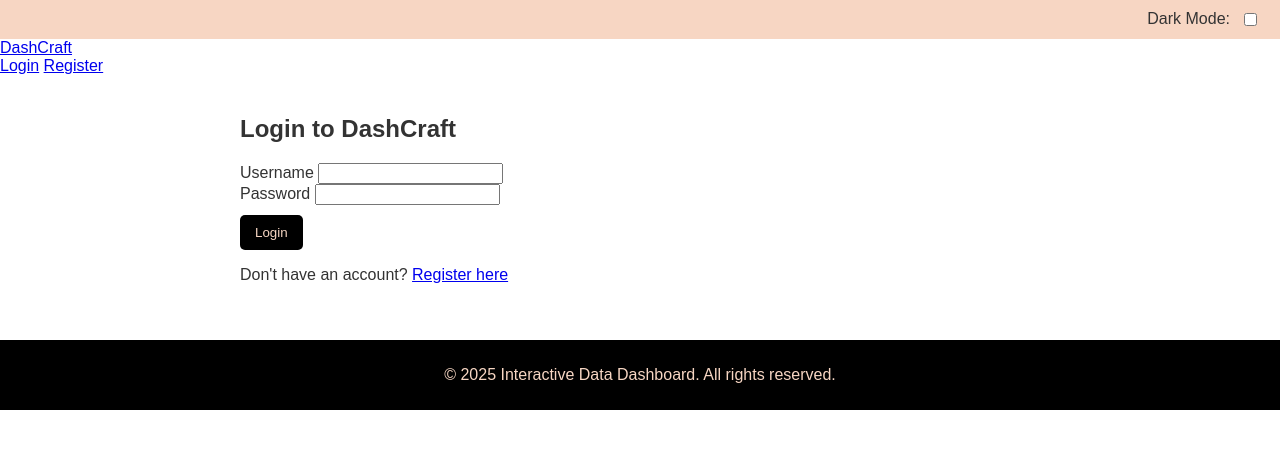
After one commit to D18hr-uv/DashCraft, a Flask app: page /login in a window 1280 px wide. The commit adds this page. Shown: the top 449 px of the page. Run offline with Flask 3, Linux system fonts and the light colour scheme.

Commit message:
feat: Implement user authentication and personalized CSV storage
Adds user registration, login, and logout functionality.
Users can upload CSV files which are stored securely and associated with their account.
The dashboard now loads and visualizes data from the logged-in user's CSV file.

Key changes:
- Integrated Flask-Login, Flask-SQLAlchemy, Flask-Bcrypt.
- Created User and UserFile database models.
- Implemented routes for auth (register, login, logout).
- Modified file upload to save to user-specific directories.
- Updated Dash callbacks to load user-specific data, with robust error handling.
- Created a base template and updated existing templates for consistent UI and user-specific navigation.
- Ensured pages like dashboard and file upload are login-protected.

```diff
--- a/app.py
+++ b/app.py
@@ -1,4 +1,9 @@
-from flask import Flask, render_template, request, redirect
+import os
+from werkzeug.utils import secure_filename
+from flask import Flask, render_template, request, redirect, url_for, flash
+from flask_sqlalchemy import SQLAlchemy
+from flask_login import LoginManager, UserMixin, login_user, login_required, logout_user, current_user
+from flask_bcrypt import Bcrypt
 import pandas as pd
 import dash
 from dash import dcc, html
@@ -6,24 +11,145 @@ from dash.dependencies import Input, Output
 
 # Flask app
 app = Flask(__name__)
+app.config['SECRET_KEY'] = os.urandom(24) # Replace with a strong secret key in production
+app.config['SQLALCHEMY_DATABASE_URI'] = 'sqlite:///site.db'
+app.config['UPLOAD_FOLDER'] = 'uploads'
+
+db = SQLAlchemy(app)
+bcrypt = Bcrypt(app)
+login_manager = LoginManager(app)
+login_manager.login_view = 'login' # Route to redirect to if @login_required is used
+login_manager.login_message_category = 'info'
+
+# User model
+class User(db.Model, UserMixin):
+    id = db.Column(db.Integer, primary_key=True)
+    username = db.Column(db.String(20), unique=True, nullable=False)
+    password_hash = db.Column(db.String(60), nullable=False)
+    files = db.relationship('UserFile', backref='uploader', lazy=True)
+
+    def __repr__(self):
+        return f"User('{self.username}')"
+
+# UserFile model
+class UserFile(db.Model):
+    id = db.Column(db.Integer, primary_key=True)
+    filename = db.Column(db.String(100), nullable=False)
+    filepath = db.Column(db.String(200), nullable=False) # Path to the stored CSV
+    user_id = db.Column(db.Integer, db.ForeignKey('user.id'), nullable=False)
+
+    def __repr__(self):
+        return f"UserFile('{self.filename}', User: '{self.uploader.username}')"
+
+@login_manager.user_loader
+def load_user(user_id):
+    return User.query.get(int(user_id))
+
+# Create upload folder if it doesn't exist
+if not os.path.exists(app.config['UPLOAD_FOLDER']):
+    os.makedirs(app.config['UPLOAD_FOLDER'])
 
 # Dash app
 dash_app = dash.Dash(__name__, server=app, url_base_pathname='/dashboard/')
 
-# Placeholder for uploaded data
-global_data = pd.DataFrame()
+# Placeholder for uploaded data - Will be replaced by user-specific data loading
+# global_data = pd.DataFrame() # This will be removed or refactored
 
-# Flask route for homepage
+# Registration route
+@app.route('/register', methods=['GET', 'POST'])
+def register():
+    if current_user.is_authenticated:
+        return redirect(url_for('index'))
+    if request.method == 'POST':
+        username = request.form.get('username')
+        password = request.form.get('password')
+        confirm_password = request.form.get('confirm_password')
+
+        if password != confirm_password:
+            flash('Passwords do not match!', 'danger')
+            return redirect(url_for('register'))
+
+        existing_user = User.query.filter_by(username=username).first()
+        if existing_user:
+            flash('Username already exists. Please choose a different one.', 'danger')
+            return redirect(url_for('register'))
+
+        hashed_password = bcrypt.generate_password_hash(password).decode('utf-8')
+        user = User(username=username, password_hash=hashed_password)
+        db.session.add(user)
+        db.session.commit()
+        flash(f'Account created for {username}! You can now log in.', 'success')
+        return redirect(url_for('login'))
+    return render_template('register.html')
+
+# Login route
+@app.route('/login', methods=['GET', 'POST'])
+def login():
+    if current_user.is_authenticated:
+        return redirect(url_for('index'))
+    if request.method == 'POST':
+        username = request.form.get('username')
+        password = request.form.get('password')
+        user = User.query.filter_by(username=username).first()
+        if user and bcrypt.check_password_hash(user.password_hash, password):
+            login_user(user, remember=True)
+            next_page = request.args.get('next')
+            flash('Login successful!', 'success')
+            return redirect(next_page) if next_page else redirect(url_for('index'))
+        else:
+            flash('Login unsuccessful. Please check username and password.', 'danger')
+    return render_template('login.html')
+
+# Logout route
+@app.route('/logout')
+@login_required
+def logout():
+    logout_user()
+    flash('You have been logged out.', 'info')
+    return redirect(url_for('login'))
+
+# Flask route for homepage - protected
 @app.route('/', methods=['GET', 'POST'])
+@login_required
 def index():
-    if request.method == 'POST':
-        file = request.files['file']
-        if file:
-            global global_data
-            global_data = pd.read_csv(file)
-            return redirect('/dashboard/')
-    return render_template('index.html')
+    if request.method == 'POST': # File upload handled here
+        file = request.files.get('file')
+        if file and file.filename != '':
+            # Ensure user-specific directory exists
+            user_upload_dir = os.path.join(app.config['UPLOAD_FOLDER'], str(current_user.id))
+            if not os.path.exists(user_upload_dir):
+                os.makedirs(user_upload_dir)
 
+            # Sanitize filename
+            filename = secure_filename(file.filename)
+            if not filename: # Handle empty filename after sanitization
+                flash('Invalid file name.', 'danger')
+                return redirect(url_for('index'))
+            filepath = os.path.join(user_upload_dir, filename)
+
+            # Overwrite if file exists for simplicity, or implement versioning/prompt
+            if os.path.exists(filepath):
+                os.remove(filepath)
+            file.save(filepath)
+
+            # Update or create UserFile entry
+            user_file_record = UserFile.query.filter_by(user_id=current_user.id).first()
+            if user_file_record:
+                user_file_record.filename = filename
+                user_file_record.filepath = filepath
+            else:
+                user_file_record = UserFile(filename=filename, filepath=filepath, uploader=current_user)
+                db.session.add(user_file_record)
+
+            db.session.commit()
+            flash('File uploaded successfully! You can now view it in the dashboard.', 'success')
+            return redirect(url_for('dash_app.index')) # Redirect to Dash app
+
+    # Check if user has existing data to display a message or link
+    user_file = UserFile.query.filter_by(user_id=current_user.id).first()
+    return render_template('index.html', user_file=user_file)
+
+# Dash app URL is now protected by Flask-Login via the server instance
 # Dash layout
 dash_app.layout = html.Div([
     html.H1("Interactive Data Visualization Dashboard", style={'textAlign': 'center'}),
@@ -61,40 +187,79 @@ dash_app.layout = html.Div([
      Input('plot-type', 'value')]
 )
 def update_graph(x_column, y_columns, plot_type):
-    global global_data
+    with app.app_context(): # Ensure access to current_user and db
+        if not current_user.is_authenticated:
+            return [], [], {'data': [], 'layout': {'title': 'Please log in to view data.'}}
 
-    # Dropdown options
-    options = [{'label': col, 'value': col} for col in global_data.columns]
+        user_file_record = UserFile.query.filter_by(user_id=current_user.id).first()
+        if not user_file_record:
+            return [], [], {'data': [], 'layout': {'title': 'No data uploaded. Please upload a CSV file from the main page.'}}
 
-    # Initialize figure
-    figure = {'data': [], 'layout': {'title': 'No data selected'}}
+        if not os.path.exists(user_file_record.filepath):
+            app.logger.warning(f"File not found for user {current_user.id} at path {user_file_record.filepath}")
+            return [], [], {'data': [], 'layout': {'title': f'Error: File not found. Please re-upload.'}}
 
-    # Plotting logic
-    if x_column and y_columns:
-        if plot_type == 'line':
-            figure = {
-                'data': [
-                    {'x': global_data[x_column], 'y': global_data[y], 'type': 'line', 'name': y}
-                    for y in y_columns
-                ],
-                'layout': {'title': f'Line Chart: {", ".join(y_columns)} vs {x_column}'}
-            }
-        elif plot_type == 'scatter':
-            figure = {
-                'data': [
-                    {'x': global_data[x_column], 'y': global_data[y], 'mode': 'markers', 'name': y}
-                    for y in y_columns
-                ],
-                'layout': {'title': f'Scatter Plot: {", ".join(y_columns)} vs {x_column}'}
-            }
-        elif plot_type == 'pie' and len(y_columns) == 1:
-            figure = {
-                'data': [{
-                    'labels': global_data[x_column],
-                    'values': global_data[y_columns[0]],
-                    'type': 'pie'
-                }],
-                'layout': {'title': f'Pie Chart: {y_columns[0]} by {x_column}'}
-            }
+        try:
+            data = pd.read_csv(user_file_record.filepath)
+            if data.empty:
+                app.logger.info(f"CSV file is empty for user {current_user.id} at path {user_file_record.filepath}")
+                return [], [], {'data': [], 'layout': {'title': 'Uploaded CSV is empty or could not be parsed correctly.'}}
+        except Exception as e:
+            app.logger.error(f"Error loading or parsing CSV for user {current_user.id} at path {user_file_record.filepath}: {e}")
+            return [], [], {'data': [], 'layout': {'title': f'Error processing CSV: {str(e)[:100]}. Please check file format and content.'}}
 
-    return options, options, figure
+        options = [{'label': col, 'value': col} for col in data.columns]
+        figure = {'data': [], 'layout': {'title': 'Select data and plot type to visualize.'}}
+
+        if x_column and y_columns and not data.empty:
+            # Basic check if selected columns exist in the dataframe
+            if x_column not in data.columns or not all(y_col in data.columns for y_col in y_columns):
+                figure = {'data': [], 'layout': {'title': 'Selected column(s) not found in the current dataset. Please reselect.'}}
+                return options, options, figure
+
+            if plot_type == 'line':
+                figure = {
+                    'data': [
+                        {'x': data[x_column], 'y': data[y], 'type': 'line', 'name': y}
+                        for y in y_columns
+                    ],
+                    'layout': {'title': f'Line Chart: {", ".join(y_columns)} vs {x_column}'}
+                }
+            elif plot_type == 'scatter':
+                figure = {
+                    'data': [
+                        {'x': data[x_column], 'y': data[y], 'mode': 'markers', 'name': y}
+                        for y in y_columns
+                    ],
+                    'layout': {'title': f'Scatter Plot: {", ".join(y_columns)} vs {x_column}'}
+                }
+            elif plot_type == 'pie' and len(y_columns) == 1:
+                y_col_pie = y_columns[0]
+                # Further check for pie chart if the y_col_pie is valid
+                if y_col_pie not in data.columns:
+                    figure = {'data': [], 'layout': {'title': f'Column {y_col_pie} not found for Pie Chart.'}}
+                    return options, options, figure
+
+                # Attempt to convert pie chart values to numeric, handle errors
+                try:
+                    pie_values = pd.to_numeric(data[y_col_pie], errors='coerce').fillna(0)
+                    if pie_values.sum() == 0: # Avoid pie chart with all zeros or all NaNs
+                         figure = {'data': [], 'layout': {'title': f'Pie Chart values for {y_col_pie} are all zero or non-numeric.'}}
+                         return options, options, figure
+                except Exception as e:
+                    app.logger.error(f"Error converting pie chart values for user {current_user.id}: {e}")
+                    figure = {'data': [], 'layout': {'title': f'Error preparing data for Pie Chart: {str(e)[:100]}'}}
+                    return options, options, figure
+
+                figure = {
+                    'data': [{
+                        'labels': data[x_column],
+                        'values': pie_values,
+                        'type': 'pie'
+                    }],
+                    'layout': {'title': f'Pie Chart: {y_col_pie} by {x_column}'}
+                }
+            else:
+                figure = {'data': [], 'layout': {'title': 'Please select valid X, Y columns and plot type for the loaded data.'}}
+
+        return options, options, figure
--- a/requirements.txt
+++ b/requirements.txt
@@ -2,3 +2,6 @@ Flask==2.3.3
 Gunicorn
 pandas
 dash
+Flask-SQLAlchemy
+Flask-Login
+Flask-Bcrypt
--- /dev/null
+++ b/templates/base.html
@@ -0,0 +1,70 @@
+<!DOCTYPE html>
+<html lang="en">
+<head>
+    <meta charset="UTF-8">
+    <meta name="viewport" content="width=device-width, initial-scale=1.0">
+    <title>{% block title %}DashCraft{% endblock %}</title>
+    <link rel="stylesheet" href="{{ url_for('static', filename='style.css') }}">
+</head>
+<body>
+    <div class="theme-toggle">
+        <label for="theme-switch">Dark Mode:</label>
+        <input type="checkbox" id="theme-switch">
+    </div>
+    <nav>
+        <div class="nav-container">
+            <a href="{{ url_for('index') }}" class="brand">DashCraft</a>
+            <div class="nav-links">
+                {% if current_user.is_authenticated %}
+                    <span>Hi, {{ current_user.username }}!</span>
+                    <a href="{{ url_for('logout') }}">Logout</a>
+                    <a href="{{ url_for('dash_app.index') }}">Dashboard</a>
+                {% else %}
+                    <a href="{{ url_for('login') }}">Login</a>
+                    <a href="{{ url_for('register') }}">Register</a>
+                {% endif %}
+            </div>
+        </div>
+    </nav>
+
+    <main>
+        {% with messages = get_flashed_messages(with_categories=true) %}
+            {% if messages %}
+                <div class="flashes">
+                {% for category, message in messages %}
+                    <div class="alert alert-{{ category }}">
+                        {{ message }}
+                    </div>
+                {% endfor %}
+                </div>
+            {% endif %}
+        {% endwith %}
+        {% block content %}{% endblock %}
+    </main>
+
+    <footer>
+        <p>&copy; 2025 Interactive Data Dashboard. All rights reserved.</p>
+    </footer>
+
+    <script>
+        // Toggle light and dark mode
+        const themeSwitch = document.getElementById('theme-switch');
+        if (themeSwitch) {
+            themeSwitch.addEventListener('change', () => {
+                document.body.classList.toggle('dark-mode', themeSwitch.checked);
+                // Optionally, save preference to localStorage
+                if (themeSwitch.checked) {
+                    localStorage.setItem('theme', 'dark-mode');
+                } else {
+                    localStorage.removeItem('theme');
+                }
+            });
+            // Apply saved theme on load
+            if (localStorage.getItem('theme') === 'dark-mode') {
+                document.body.classList.add('dark-mode');
+                themeSwitch.checked = true;
+            }
+        }
+    </script>
+</body>
+</html>
--- /dev/null
+++ b/templates/login.html
@@ -0,0 +1,23 @@
+{% extends "base.html" %}
+
+{% block title %}Login - DashCraft{% endblock %}
+
+{% block content %}
+    <div class="auth-form">
+        <h2>Login to DashCraft</h2>
+        <form method="POST" action="{{ url_for('login') }}">
+            <div>
+                <label for="username">Username</label>
+                <input type="text" name="username" id="username" required>
+            </div>
+            <div>
+                <label for="password">Password</label>
+                <input type="password" name="password" id="password" required>
+            </div>
+            <div>
+                <button type="submit">Login</button>
+            </div>
+        </form>
+        <p>Don't have an account? <a href="{{ url_for('register') }}">Register here</a></p>
+    </div>
+{% endblock %}
```
Also changed, not shown: templates/index.html (+29 -35 lines), templates/register.html (added, +27 -0 lines), instance/site.db (added).
